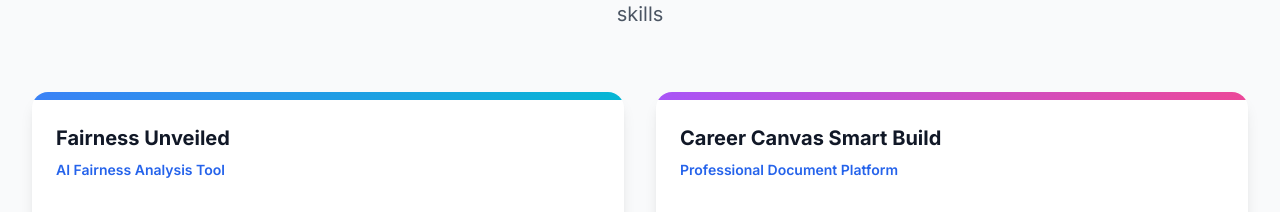
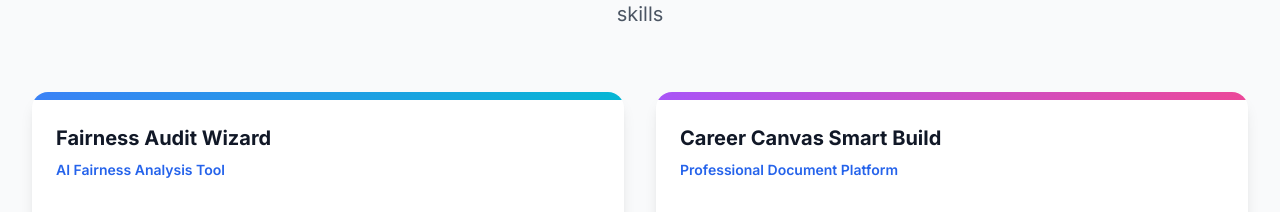
Before and after one commit to Sanelise01/sanelise-portfolio, a React (Vite) app: page / in a window 1280 px wide. Shown: the part 3461-3673 px from the top of the page. Built offline with nearby package versions, Linux system fonts and the light colour scheme.

Commit message:
Rename project and update links
Renamed "Fairness Unveiled" to "Fairness-Audit-Wizard" and updated project links.

```diff
--- a/src/components/Projects.tsx
+++ b/src/components/Projects.tsx
@@ -1,16 +1,17 @@
+
 import React from 'react';
 import { Github, ExternalLink, Play } from 'lucide-react';
 
 const Projects = () => {
   const projects = [
     {
-      title: "Fairness Unveiled",
+      title: "Fairness Audit Wizard",
       type: "AI Fairness Analysis Tool",
       description: "An analytical tool to assess and visualize bias in ML models using ROUGE metrics. Delivers interactive dashboards for transparent evaluation and includes bias mitigation insights.",
       techStack: ["Python", "Pandas", "Scikit-learn", "Plotly"],
       highlights: ["Automated fairness audits", "Visual evaluation dashboards", "Bias mitigation insights"],
-      github: "https://github.com/Sanelise01/fairness-unveiled-insights",
-      demo: "https://lovable.dev/projects/64f0b266-2177-4e9a-a88d-168e551e5d8a",
+      github: "https://github.com/Sanelise01/fairness-audit-wizard",
+      demo: "https://lovable.dev/projects/58f62fa0-cadc-42b7-9d05-3732e176e4ab",
       gradient: "from-blue-500 to-cyan-500"
     },
     {
```
